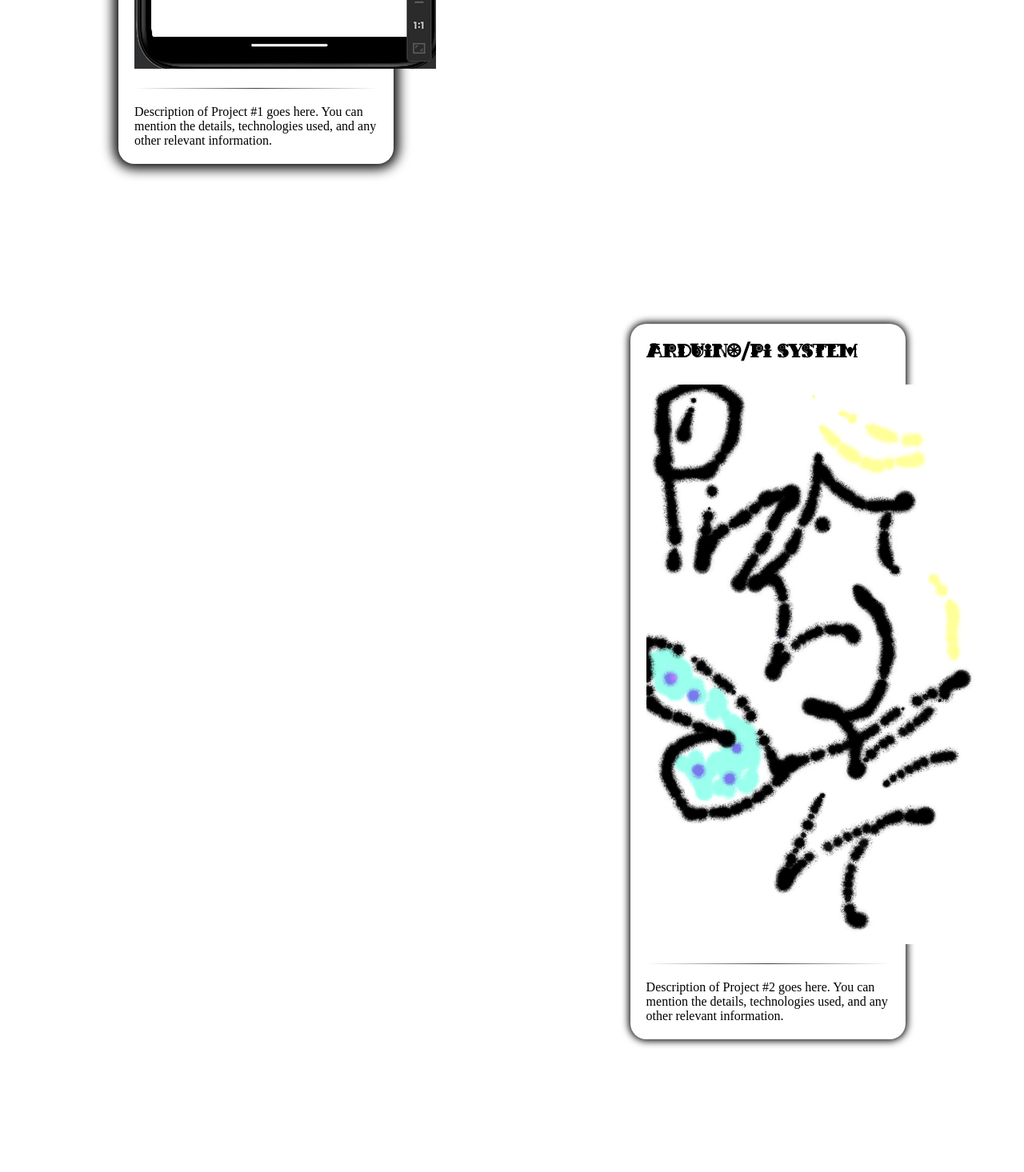
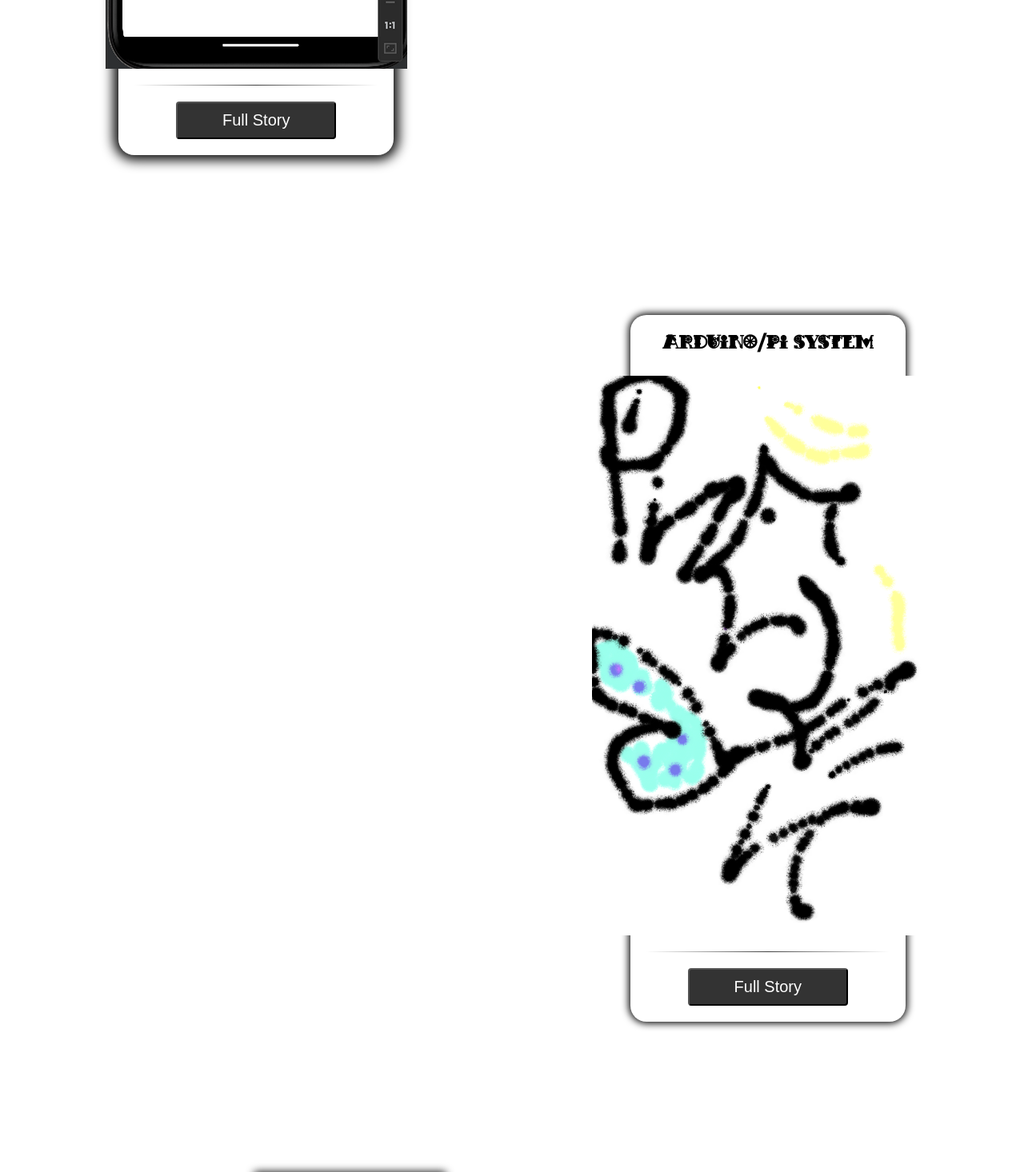
Before and after one commit to dontdoithere/MyWebsite, a React (Vite) app: page / in a window 1280 px wide. Shown: the part 2900-4366 px from the top of the page at 80% size. Built offline with nearby package versions, Linux system fonts and the light colour scheme.

Commit message:
added buttons

```diff
--- a/src/App.tsx
+++ b/src/App.tsx
@@ -38,14 +38,14 @@ const App: React.FC = () => {
           <h3 className="project-names">Android Application</h3>
           <img src="./pictures/homeScreen.png" className="project-pics" alt="Project 1 Image" />
           <hr className="separator-line" />
-          <p>Description of Project #1 goes here. You can mention the details, technologies used, and any other relevant information.</p>
-        </article>
+          <button className="button">Full Story</button>
+          </article>
           <article id="project-box-2">
             <h3 className="project-names">Arduino/Pi system</h3>
             <img src="./pictures/second-picture.png" alt="Project 2 Image" />
             <hr className="separator-line" />
-            <p>Description of Project #2 goes here. You can mention the details, technologies used, and any other relevant information.</p>
-          </article>
+            <button className="button">Full Story</button>
+                      </article>
       </div>
     </section>
     }
--- a/src/index.css
+++ b/src/index.css
@@ -90,7 +90,9 @@
     align-items: center;
     margin-bottom: 200px;
     align-self: flex-start;
-    justify-content: center;  /* Aligns items on the horizontal line (in this case center) */
+    display: flex;
+    flex-direction: column;
+    justify-content: center; /* Aligns items on the horizontal line (in this case center) */
 
   }
 
@@ -105,6 +107,9 @@
     justify-content: center;
     align-items: center;
     margin-bottom: 20px;
+    display: flex;
+    flex-direction: column;
+    justify-content: center;
   }
 
   .project-box h3 {
@@ -138,6 +143,37 @@
   }
 
 
+  .button {
+    display: inline-block;
+    padding: 10px 20px;
+    background-color: #333;
+    color: #fff;
+    text-decoration: none;
+    border-radius: 4px;
+    transition: background-color 0.3s, color 0.3s;
+    width: 200px;
+    font-size: 20px;
+  }
+
+  /* Hover effect */
+  .button:hover {
+    background-color: #ff9900;
+    color: #fff;
+  }
+
+  /* Special hover effect */
+  .button:hover:before {
+    content: "";
+    position: absolute;
+    top: -5px;
+    left: -5px;
+    right: -5px;
+    bottom: -5px;
+    background-color: rgba(255, 153, 0, 0.2);
+    border-radius: 8px;
+    z-index: -1;
+  }
+
   #resume{
     margin-top: 150px;
     margin-left: 25%;
```
